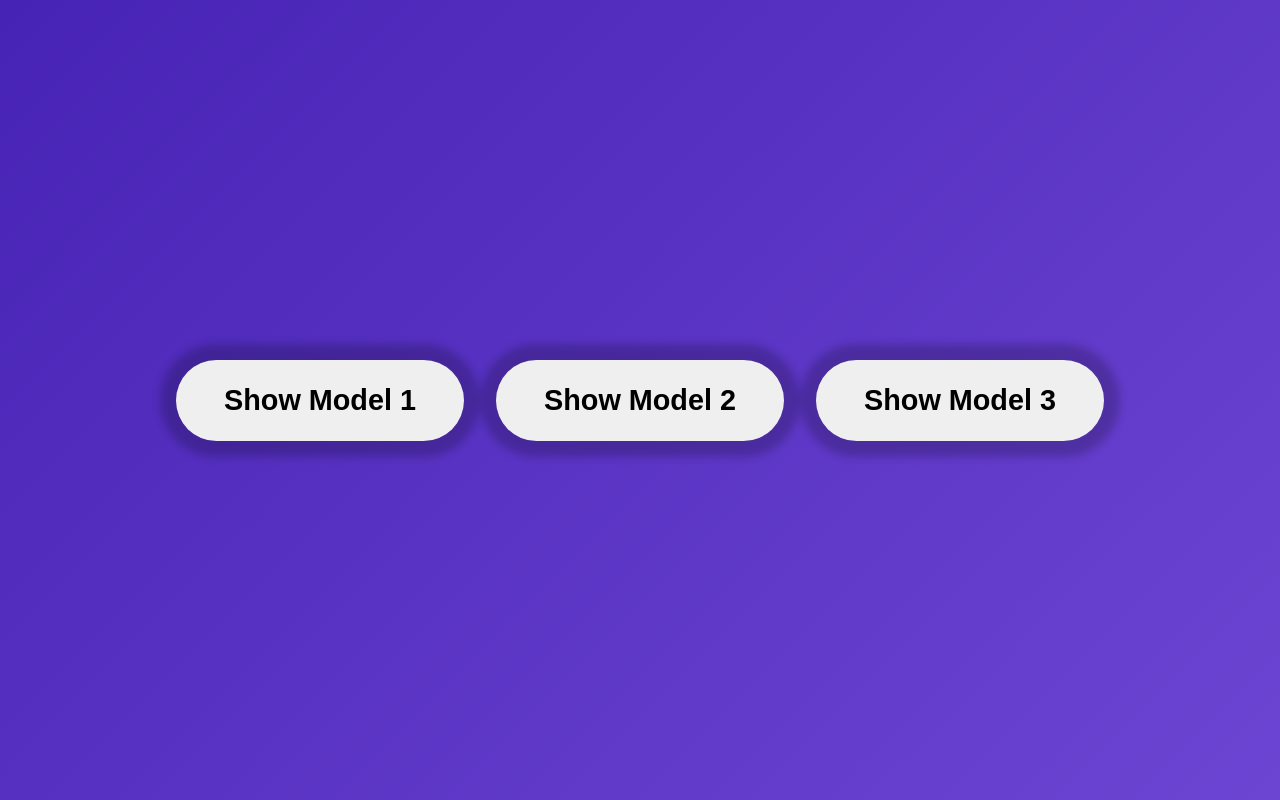
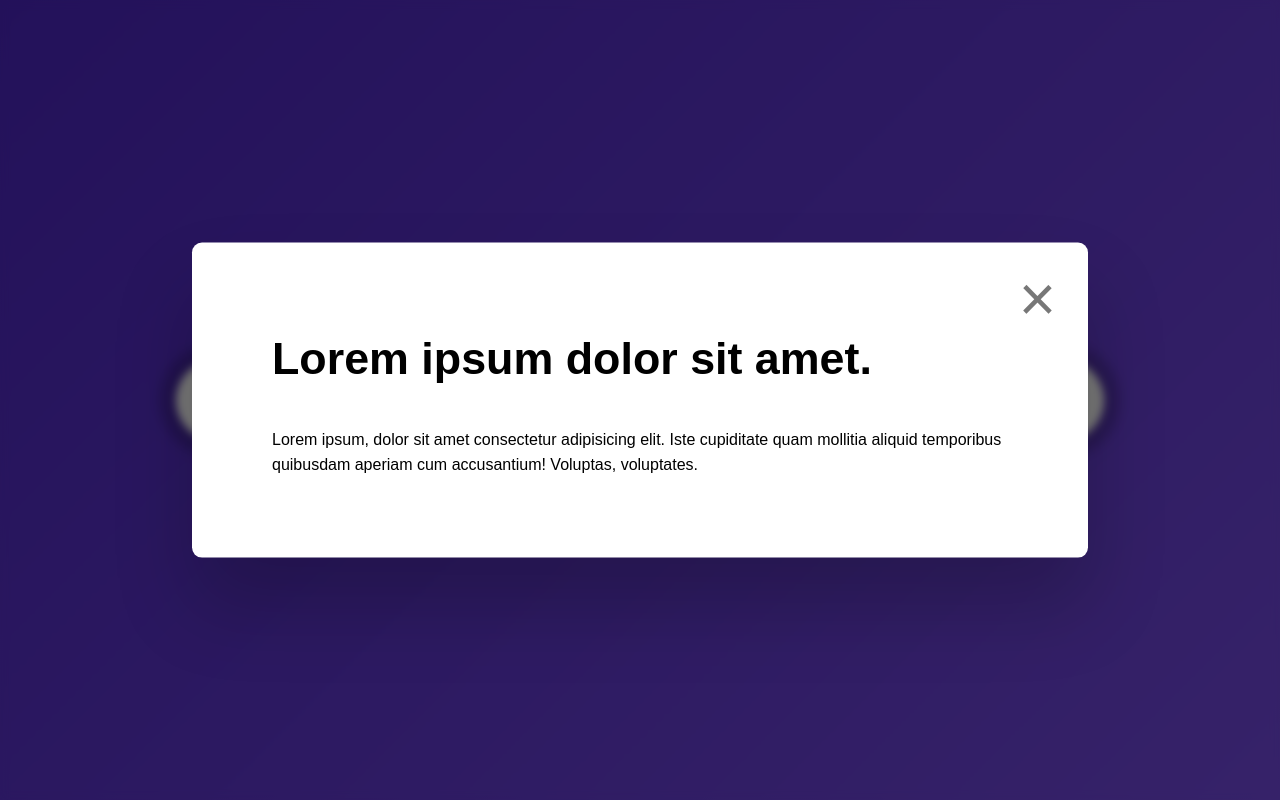
Before and after one commit to swamiabhishek45/JavaScript-IQ, a plain HTML site: page JS Mini Projects/Q13 Pig Game/index.html in a window 1280 px wide. Both pictures are taken after a click on the button "Show Model 1". Drawn offline with Linux system fonts and the light colour scheme.

Commit message:
issue solved

```diff
--- a/JS Mini Projects/Q13 Pig Game/index.html
+++ b/JS Mini Projects/Q13 Pig Game/index.html
@@ -8,15 +8,15 @@
     <title>Pig Game</title>
 </head>
 <body>
-    <button class="show-model">Show Model 1</button>
-    <button class="show-model">Show Model 2</button>
-    <button class="show-model">Show Model 3</button>
+    <button class="show-model active">Show Model 1</button>
+    <button class="show-model active">Show Model 2</button>
+    <button class="show-model active">Show Model 3</button>
 
-    <div class="model active">
+    <div class="model active hidden">
         <button class="close-model">&times;</button>
         <h1>Lorem ipsum dolor sit amet.</h1>
         <p>Lorem ipsum, dolor sit amet consectetur adipisicing elit. Iste cupiditate quam mollitia aliquid temporibus quibusdam aperiam cum accusantium! Voluptas, voluptates.</p>
     </div>
-    <div class="overlay active"></div>
+    <div class="overlay active hidden"></div>
 </body>
 </html>
--- a/JS Mini Projects/Q13 Pig Game/script.js
+++ b/JS Mini Projects/Q13 Pig Game/script.js
@@ -1,7 +1,8 @@
 const model = document.querySelector(".model");
 const overlay = document.querySelector(".overlay");
 const btnCloseModel = document.querySelector(".close-model");
-const btnOpenModel = document.querySelector(".show-model");
+const btnOpenModel = document.querySelectorAll(".show-model");
+console.log(btnOpenModel);
 
 const openModel = function () {
     model.classList.remove("hidden");
@@ -13,10 +14,17 @@ const closeModel = function () {
     overlay.classList.add("hidden");
 };
 
-for(let i = 0 ;i<btnOpenModel.length; i++){
+for (let i = 0; i < btnOpenModel.length; i++) {
     btnOpenModel[i].addEventListener("click", openModel);
+    console.log('click');
 }
 
+
 btnCloseModel.addEventListener("click", closeModel);
+overlay.addEventListener("click", closeModel);
 
-overlay.addEventListener('click', closeModel)
+document.addEventListener("keydown", function (e) {
+    if (e.key == "Escape" && !model.classList.contains("hidden")) {
+        closeModel();
+    }
+});
--- a/JS Mini Projects/Q13 Pig Game/style.css
+++ b/JS Mini Projects/Q13 Pig Game/style.css
@@ -1,24 +1,22 @@
-*{
+* {
     padding: 0;
     margin: 0;
     box-sizing: border-box;
     font-family: sans-serif;
 }
 
-html, body{
+html,
+body {
     height: 100vh;
     width: 100%;
     display: flex;
     justify-content: center;
     align-items: center;
     line-height: 1.6;
-    /* gap: 20px; */
-    background:linear-gradient(135deg, #4723b5, #6d45d3);
+    background: linear-gradient(135deg, #4723b5, #6d45d3);
 }
 
-.show-model{
-    /* width: 400px; */
-    /* height: 20px; */
+.show-model {
     font-size: 1.8rem;
     font-weight: 600;
     padding: 1.5rem 3rem;
@@ -27,20 +25,19 @@ html, body{
     cursor: pointer;
     outline: none;
     border-radius: 5rem;
-    box-shadow: 0 0 .5rem 1rem rgba(0, 0, 0, .2);
+    box-shadow: 0 0 0.5rem 1rem rgba(0, 0, 0, 0.2);
 }
 
-.show-model:hover{
+.show-model:hover {
     transform: translateY(-2px);
     box-shadow: 0 1rem 2rem rgba(208, 9, 0, 0, 0.2);
 }
 
-.show-model:active{
+.show-model.active {
     transform: translateY(0);
 }
 
-
-.close-model{
+.close-model {
     position: absolute;
     top: 1.2rem;
     right: 2rem;
@@ -51,18 +48,17 @@ html, body{
     background: none;
 }
 
-.close-model:hover{
+.close-model:hover {
     color: black;
 }
 
-h1{
+h1 {
     font-size: 2.8rem;
     margin-bottom: 2rem;
     /* color: ; */
 }
 
-
-.model{
+.model {
     position: fixed;
     top: 50%;
     left: 50%;
@@ -77,15 +73,14 @@ h1{
     opacity: 0;
     visibility: hidden;
     transform: all 0.1s;
-
 }
 
-.model:active{
+.model.active {
     opacity: 1;
     visibility: visible;
 }
 
-.overlay{
+.overlay {
     position: fixed;
     top: 0;
     right: 0;
@@ -97,11 +92,13 @@ h1{
     opacity: 0;
     visibility: hidden;
     transition: all 0.5s;
-
 }
 
-.overlay:active{
-
+.overlay.active {
     opacity: 1;
     visibility: visible;
 }
+
+.hidden {
+    display: none;
+}
```
